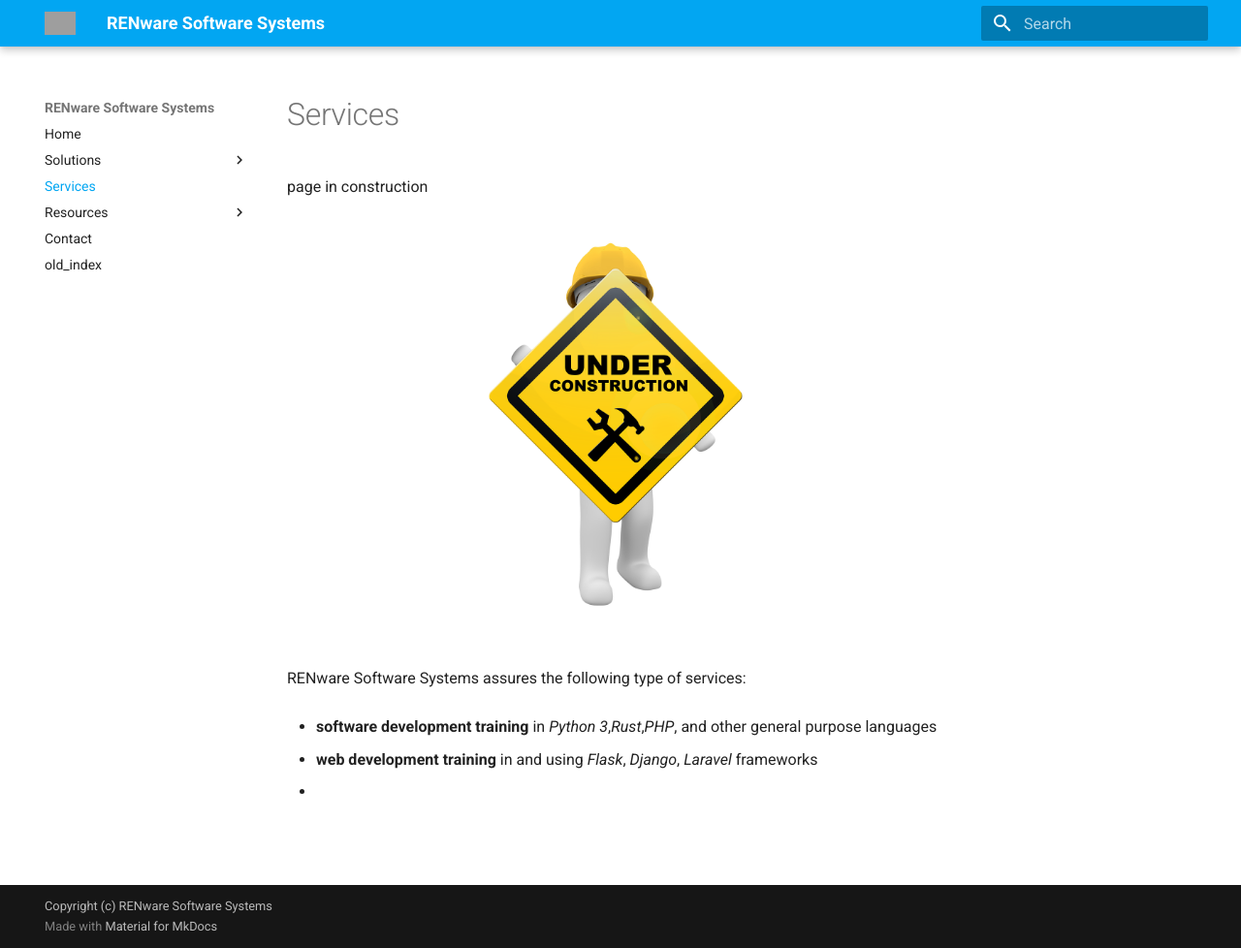
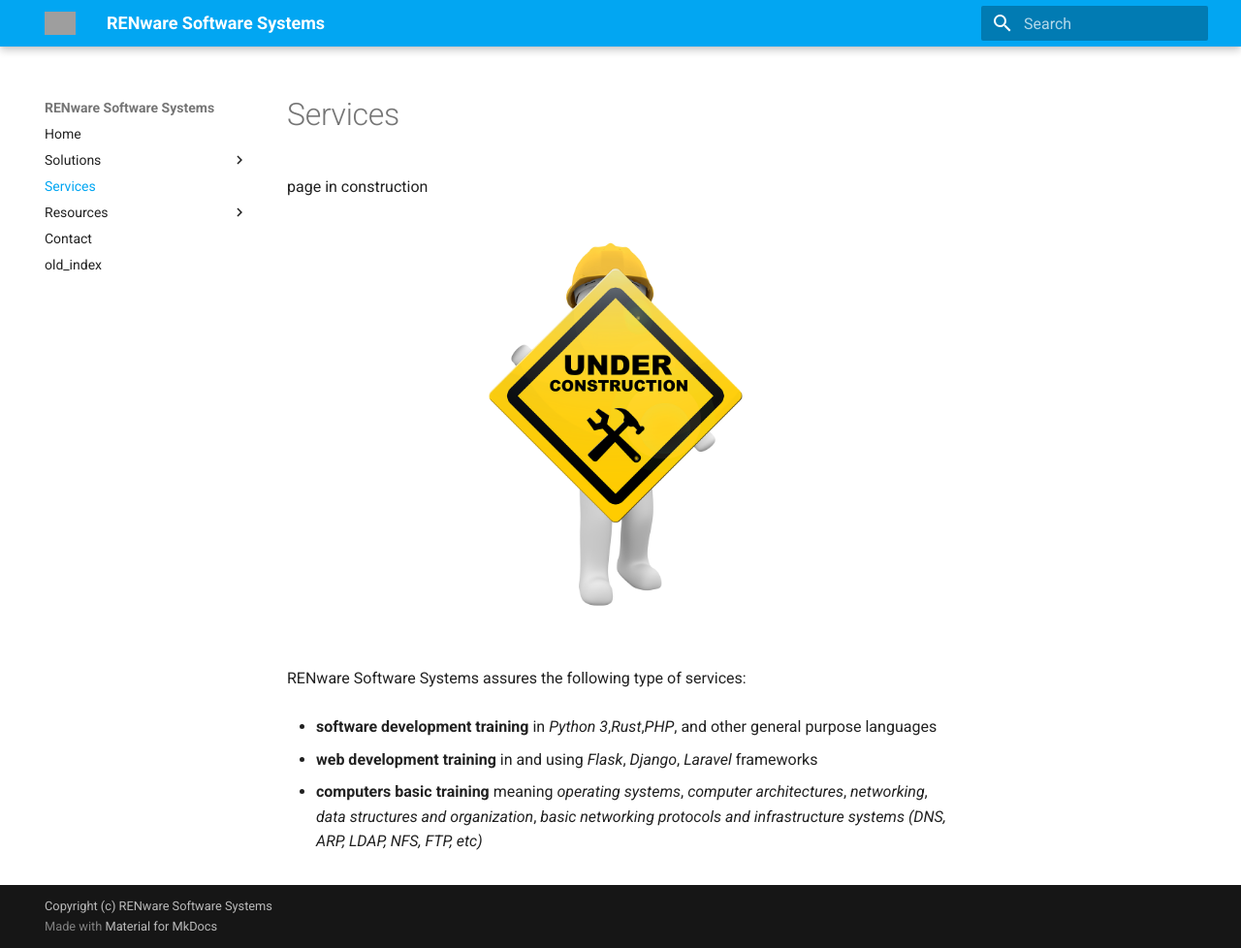
Before and after one commit to petre-renware/renpo, an MkDocs documentation site: the page built from doc_src/services.md, in a window 1280 px wide and 978 px high. Shown: the whole window at 97% size. Built offline with MkDocs 1.6.1 and Material for MkDocs 9.7.7, drawn with Linux system fonts in a browser that asks for light colours; grey boxes are pictures that could not be loaded.

Commit message:
Update services.md

```diff
--- a/doc_src/services.md
+++ b/doc_src/services.md
@@ -9,4 +9,4 @@ RENware Software Systems assures the following type of services:
 
 * **web development training** in and using *Flask*, *Django*, *Laravel* frameworks
 
-*
+* **computers basic training** meaning *operating systems*, *computer architectures*, *networking*, *data structures and organization*, *basic networking protocols and infrastructure systems (DNS, ARP, LDAP, NFS, FTP, etc)*
```
